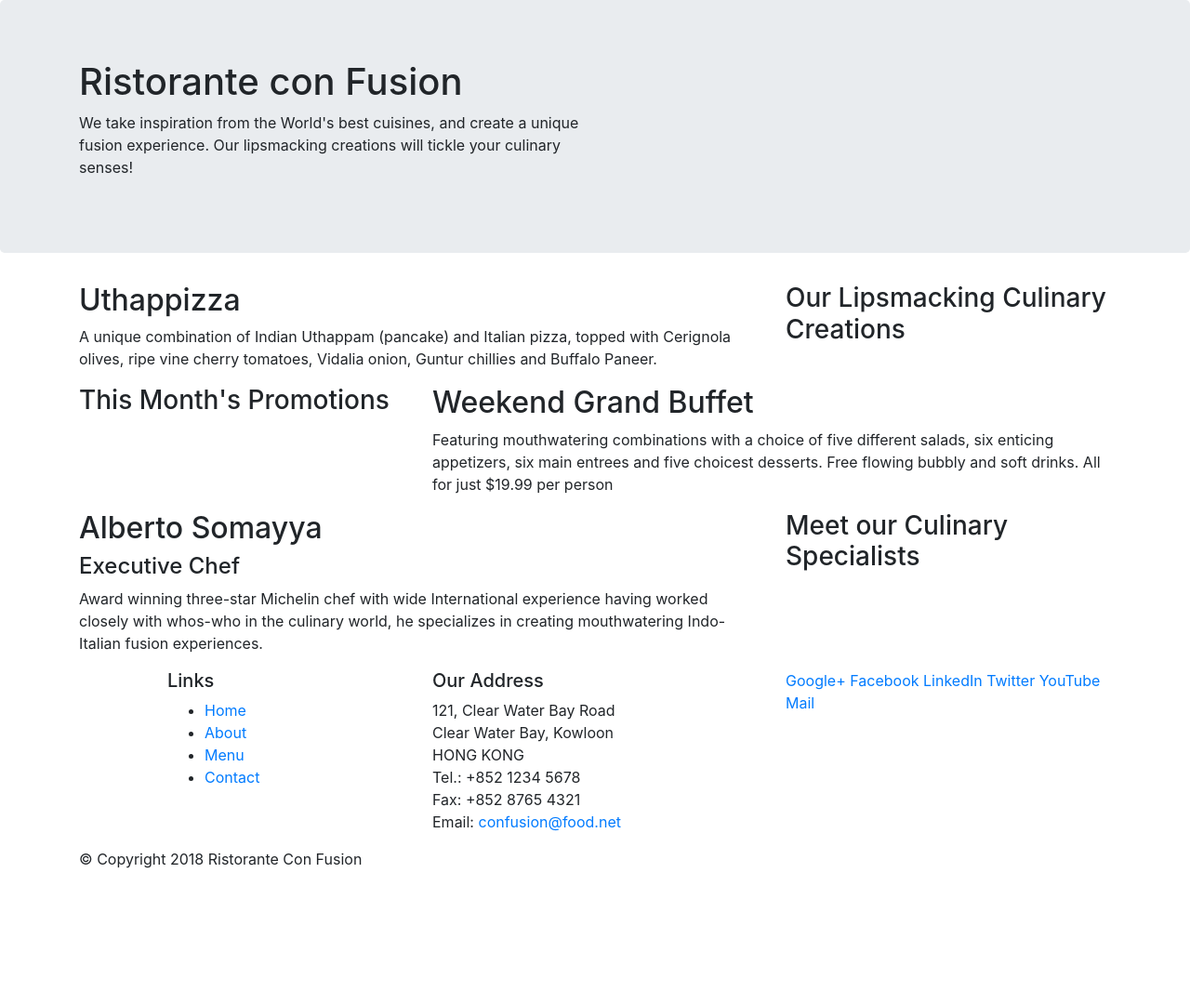
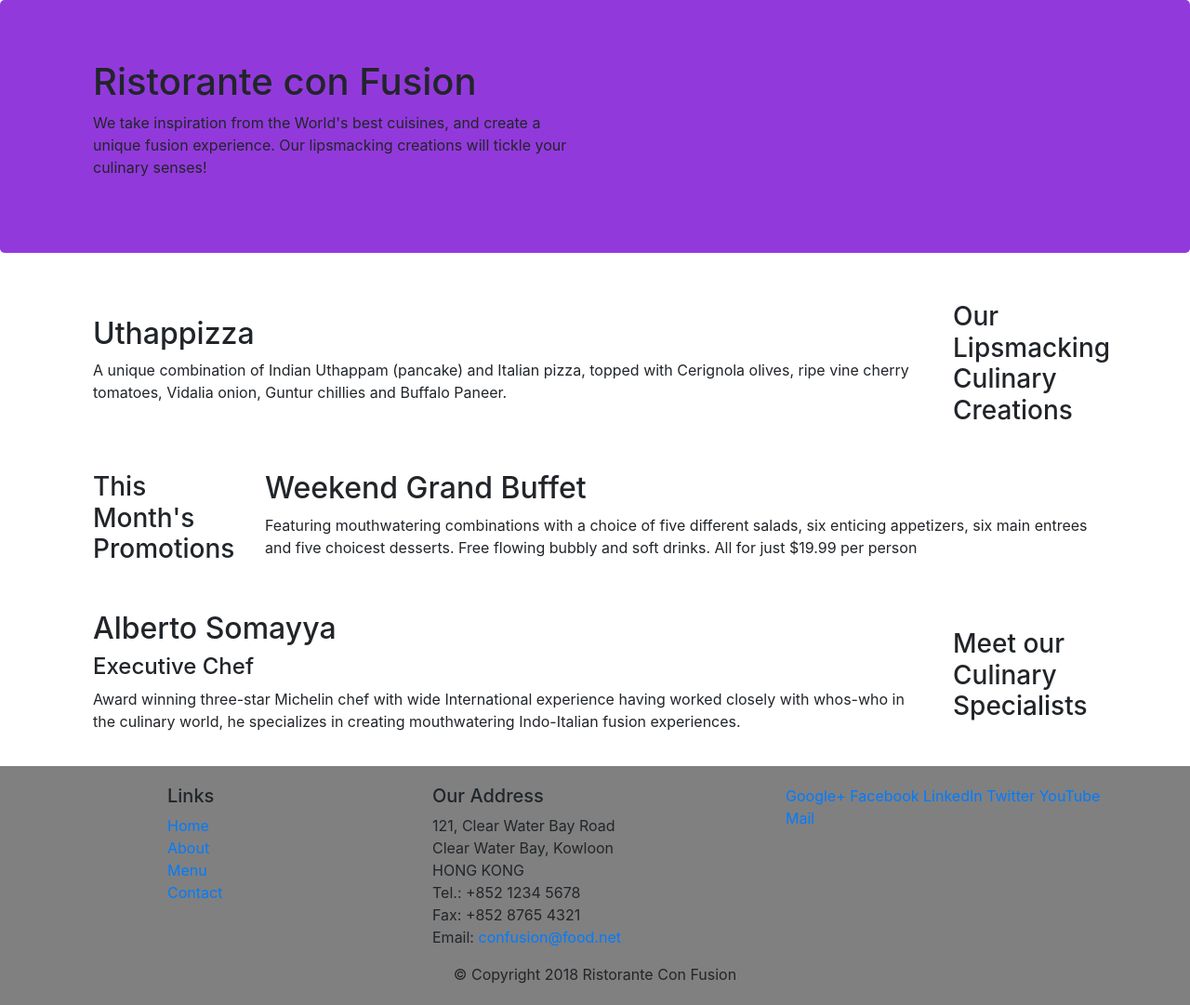
Before and after one commit to shinaakram33/Css_Projects, a website: page Bootstrap4/conFusion/index.html in a window 1280 px wide. Shown: the whole page at 93% size. Before the commit the page ends 952 px from the top, so only its background shows below. Drawn offline with nearby package versions, Linux system fonts and the light colour scheme.

Commit message:
Bootstrap grid  part-2

```diff
--- /dev/null
+++ b/Bootstrap4/conFusion/css/styles.css
@@ -0,0 +1,19 @@
+.row-header{
+  margin: 0px auto;
+  padding: 0px auto;
+}
+
+.row-content{
+  margin: 0px auto;
+  padding: 20px 0px 20px 0px;
+}
+
+.footer{
+  background-color: gray;
+  margin: 0px auto;
+  padding: 20px 10px 5px 10px;
+}
+.jumbotron{
+  text-color: floralwhite;
+  background-color: #9239db;
+}
--- a/Bootstrap4/conFusion/index.html
+++ b/Bootstrap4/conFusion/index.html
@@ -9,6 +9,7 @@
 
     <!-- Bootstrap CSS -->
     <link rel="stylesheet" href="node_modules/bootstrap/dist/css/bootstrap.min.css">
+    <link rel="stylesheet" href="css/styles.css" />
     <title>Ristorante Con Fusion</title>
 </head>
 
@@ -16,7 +17,7 @@
 
     <header class="jumbotron">
         <div class="container">
-            <div class="row">
+            <div class="row row-header">
                 <div class="col-12 col-sm-6">
                     <h1>Ristorante con Fusion</h1>
                     <p>We take inspiration from the World's best cuisines, and create a unique fusion experience. Our lipsmacking creations will tickle your culinary senses!</p>
@@ -28,32 +29,32 @@
     </header>
 
     <div class="container">
-        <div class="row">
-            <div class="col-12 order-sm-last col-sm-4">
+        <div class="row row-content align-items-center">
+            <div class="col-12 order-sm-last col-sm-2">
                 <h3>Our Lipsmacking Culinary Creations</h3>
             </div>
-            <div class="col-12 order-sm-first col-sm-8">
+            <div class="col-12 order-sm-first col-sm-10">
                 <h2>Uthappizza</h2>
                 <p>A unique combination of Indian Uthappam (pancake) and Italian pizza, topped with Cerignola olives, ripe vine cherry tomatoes, Vidalia onion, Guntur chillies and Buffalo Paneer.</p>
             </div>
         </div>
 
 
-        <div class="row">
-            <div class="col-12 col-sm-4">
+        <div class="row row-content align-items-center">
+            <div class="col-12 col-sm-2">
                 <h3>This Month's Promotions</h3>
             </div>
-            <div class="col-12 col-sm-8">
+            <div class="col-12 col-sm-10">
                 <h2>Weekend Grand Buffet</h2>
                 <p>Featuring mouthwatering combinations with a choice of five different salads, six enticing appetizers, six main entrees and five choicest desserts. Free flowing bubbly and soft drinks. All for just $19.99 per person </p>
             </div>
         </div>
 
-        <div class="row">
-            <div class="col-12 order-sm-last col-sm-4">
+        <div class="row row-content align-items-center">
+            <div class="col-12 order-sm-last col-sm-2">
                 <h3>Meet our Culinary Specialists</h3>
             </div>
-            <div class="col-12 order-sm-first col-sm-8">
+            <div class="col-12 order-sm-first col-sm-10">
                 <h2>Alberto Somayya</h2>
                 <h4>Executive Chef</h4>
                 <p>Award winning three-star Michelin chef with wide International experience having worked closely with whos-who in the culinary world, he specializes in creating mouthwatering Indo-Italian fusion experiences. </p>
@@ -61,12 +62,12 @@
         </div>
     </div>
 
-    <footer>
+    <footer class="footer">
         <div class="container">
             <div class="row">
                 <div class="col-5 offset-1 col-sm-3">
                     <h5>Links</h5>
-                    <ul>
+                    <ul class="list-unstyled">
                         <li><a href="#">Home</a></li>
                         <li><a href="#">About</a></li>
                         <li><a href="#">Menu</a></li>
@@ -95,7 +96,7 @@
                     </div>
                 </div>
            </div>
-           <div class="row">
+           <div class="row justify-content-center">
                 <div class="col-auto">
                     <p>© Copyright 2018 Ristorante Con Fusion</p>
                 </div>
```
